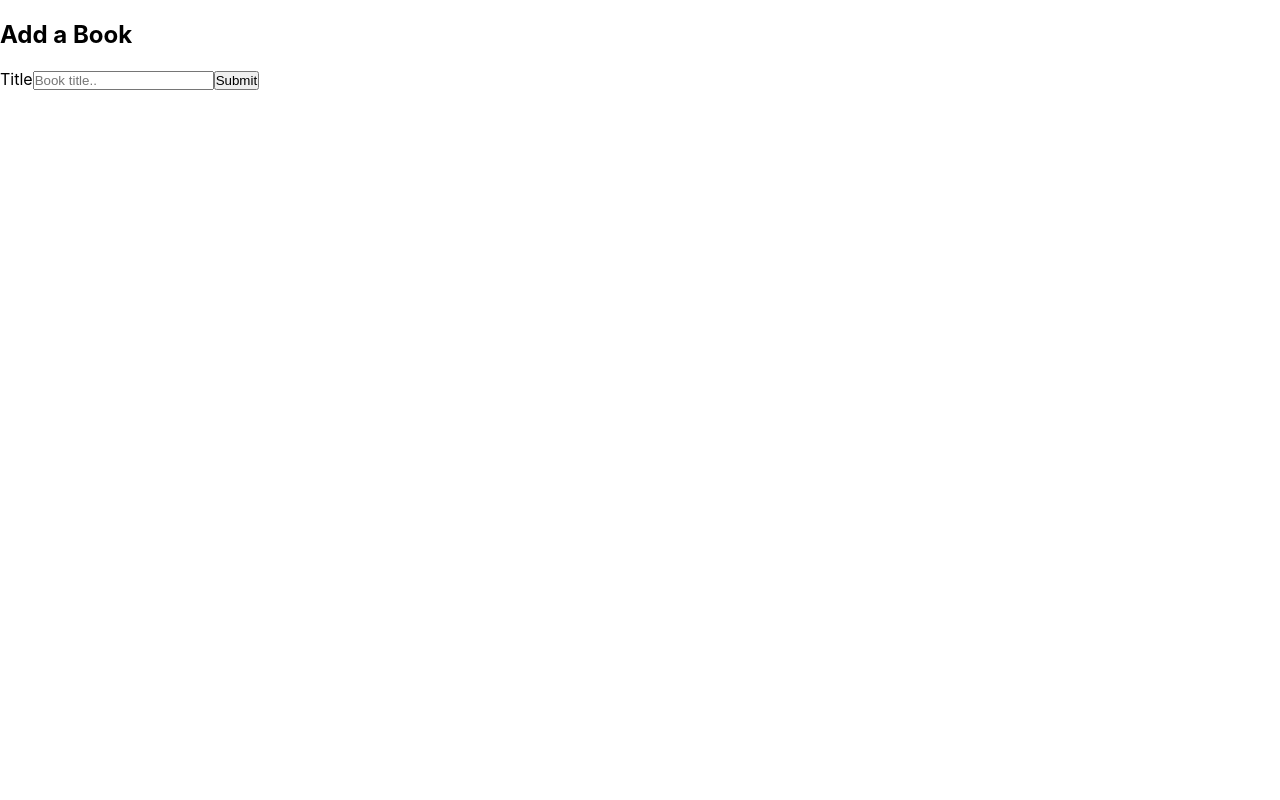
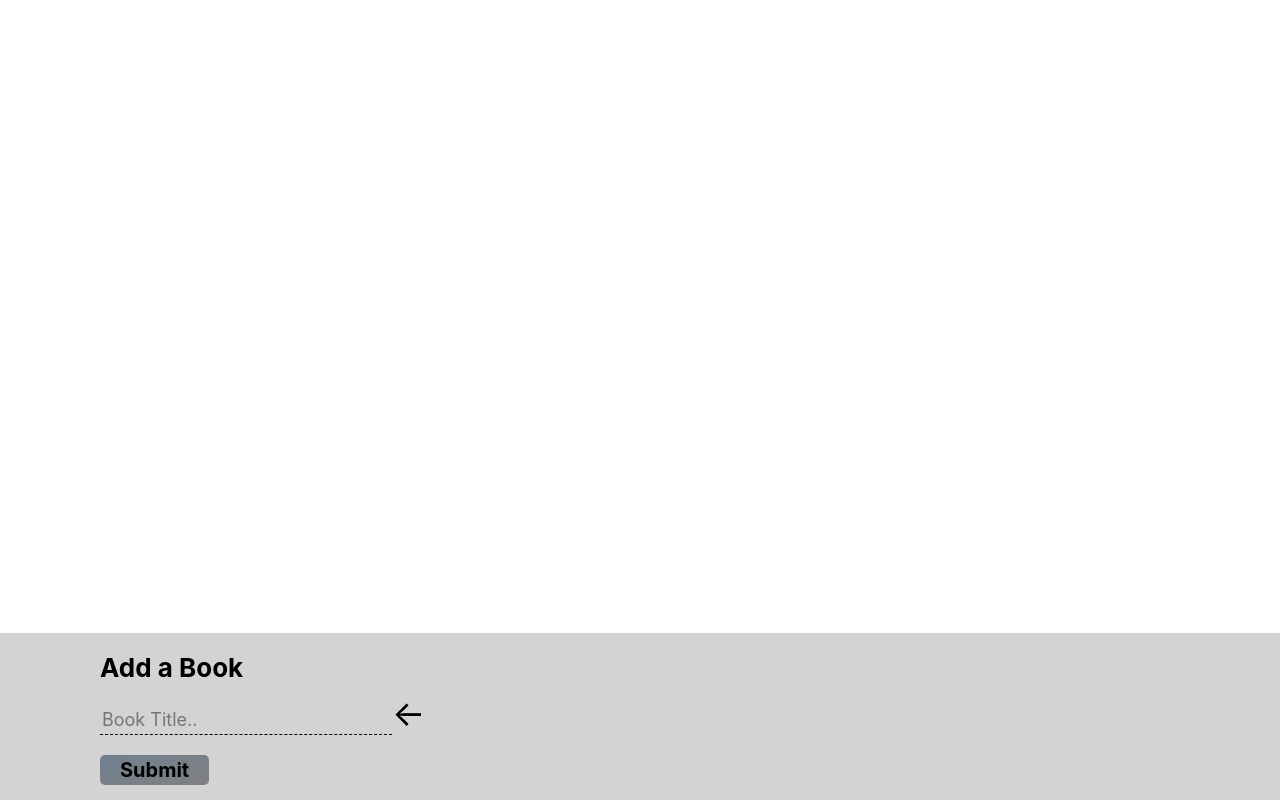
Before and after one commit to lawyerh/reading-list, a React (Create React App) app: page / in a window 1280 px wide. Built offline with nearby package versions, Linux system fonts and the light colour scheme.

Commit message:
css reset added as well as styling for Create Book component

```diff
--- a/src/components/BookCreate.js
+++ b/src/components/BookCreate.js
@@ -16,13 +16,16 @@ export default function BookCreate({ onSubmitBookTitle }) {
     <section className="add-book">
       <h2 className="add-book__heading">Add a Book</h2>
       <form onSubmit={handleSubmit}>
-        <label className="add-book__input-label">Title</label>
-        <input
-          value={bookTitle}
-          onChange={handleChange}
-          className="add-book__input"
-          placeholder="Book title.."
-        />
+        {/* wrapped in div to send button down a line */}
+        <div>
+          <input
+            value={bookTitle}
+            onChange={handleChange}
+            className="add-book__input"
+            placeholder="Book Title.."
+          />
+          <p className="add-book__arrow">&larr;</p>
+        </div>
         <button onSubmit={handleSubmit} className="button add-book__submit">
           Submit
         </button>
--- a/src/index.css
+++ b/src/index.css
@@ -3,10 +3,9 @@ body {
   font-family: -apple-system, BlinkMacSystemFont, "Segoe UI", "Roboto", "Oxygen",
     "Ubuntu", "Cantarell", "Fira Sans", "Droid Sans", "Helvetica Neue",
     sans-serif;
+  -moz-osx-font-smoothing: grayscale;
+  line-height: 1.5;
   -webkit-font-smoothing: antialiased;
-  -moz-osx-font-smoothing: grayscale;
-
-  box-sizing: border-box;
 }
 
 code {
@@ -14,6 +13,138 @@ code {
     monospace;
 }
 
+/*
+  Josh Comeau's CSS resets with tweaks
+  1. Use a more-intuitive box-sizing model.
+*/
+*,
+*::before,
+*::after {
+  box-sizing: border-box;
+}
+/*
+  2. Remove default margin
+*/
 * {
-  padding: 0;
+  margin: 0;
 }
+/*
+  3. Allow percentage-based heights in the application
+*/
+html,
+body {
+  height: 100%;
+}
+
+/*
+  Base rem units to 10px
+*/
+
+html {
+  font-size: 62.5%;
+}
+
+/*
+  6. Improve media defaults
+*/
+img,
+picture,
+video,
+canvas,
+svg {
+  display: block;
+  max-width: 100%;
+}
+/*
+  7. Remove built-in form typography styles
+*/
+input,
+button,
+textarea,
+select {
+  font: inherit;
+}
+/*
+  8. Avoid text overflows
+*/
+p,
+h1,
+h2,
+h3,
+h4,
+h5,
+h6 {
+  overflow-wrap: break-word;
+}
+/*
+  9. Create a root stacking context
+*/
+#root,
+#__next {
+  isolation: isolate;
+}
+
+.App {
+  position: relative;
+  height: 100vh;
+}
+
+.add-book {
+  position: absolute;
+  bottom: 0;
+  width: 100%;
+  background: lightgrey;
+  padding: 1.5rem 10rem;
+}
+
+.add-book__heading {
+  display: inline-block;
+  font-size: 2.6rem;
+}
+
+.add-book__input {
+  display: inline-block;
+  font-size: 1.8rem;
+  background-color: transparent;
+  border: none;
+  border-bottom: 1px dashed black;
+  margin-bottom: 2rem;
+}
+
+/*
+  Below is an accessibility no-go.
+*/
+.add-book__input:focus {
+  outline: none;
+  border-bottom: 1px dashed black;
+}
+
+.add-book__arrow {
+  font-size: 3.5rem;
+  display: inline-block;
+  transition: all 0.3s;
+}
+
+/* When input has focus, arrow will turn green */
+.add-book__input:focus ~ .add-book__arrow {
+  color: green;
+}
+
+.button {
+  font-size: 2rem;
+  font-weight: 700;
+  border: none;
+  background-image: linear-gradient(to right bottom, slategrey, grey);
+  padding: 0 2rem;
+  transition: all 0.3s;
+  border-radius: 0.5rem;
+}
+
+.button:hover {
+  cursor: pointer;
+  transform: translateY(-2px);
+  box-shadow: 0 0.2rem 1rem black;
+}
+
+.add-book__submit {
+}
```
